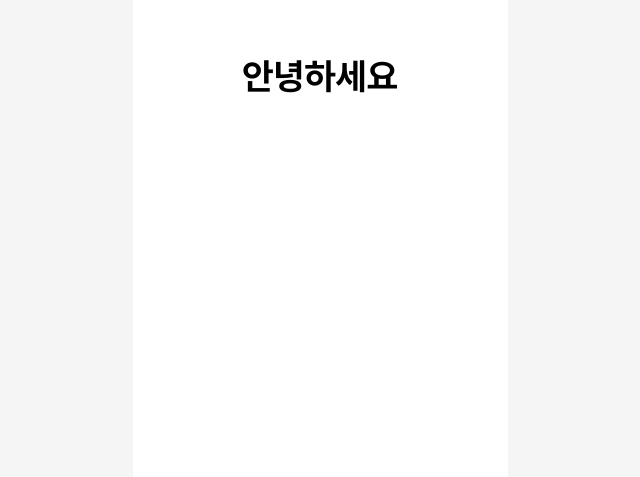
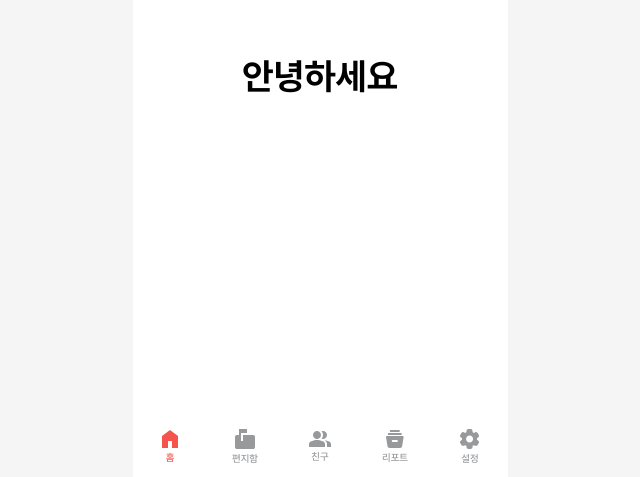
Before and after one commit to soksak-letter/soksak-Front, a React (Vite) app: page / in a window 1280 px wide. Shown: the part 323-800 px from the top of the page, without its empty margins (320-960 px from the left). Built offline with nearby package versions, Linux system fonts and the light colour scheme.

Commit message:
[#7] <feat>: <하단 탭바 컴포넌트 제작 완료와 실행>

```diff
--- a/src/layouts/AppShellLayout.tsx
+++ b/src/layouts/AppShellLayout.tsx
@@ -1,3 +1,4 @@
+import TabBar from '@/components/Tabbar';
 import { Outlet } from 'react-router-dom';
 
 export default function AppShellLayout() {
@@ -7,7 +8,7 @@ export default function AppShellLayout() {
         {/* <Header /> */}
         {/* <main className="flex-1 overflow-y-auto"></main> */}
         <Outlet />
-        {/* <TabBar /> */}
+        <TabBar />
       </div>
     </div>
   );
```
